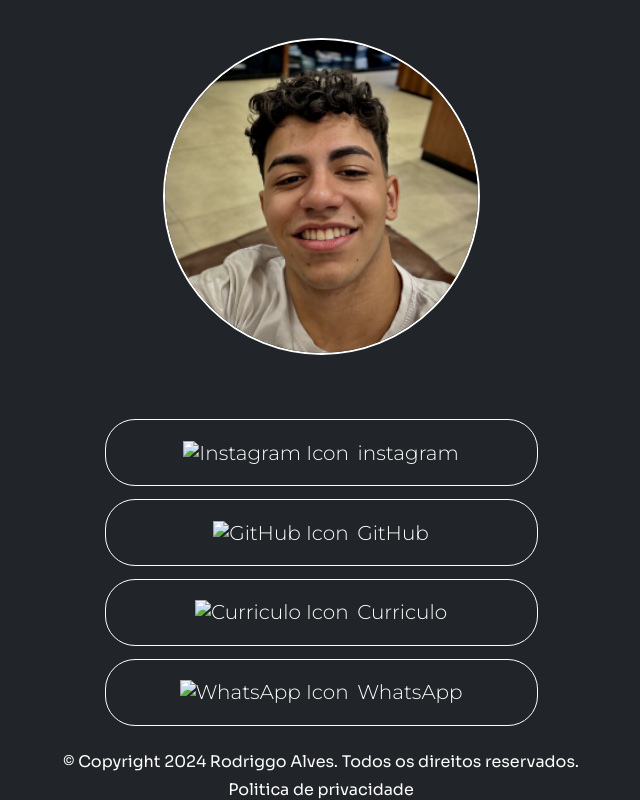
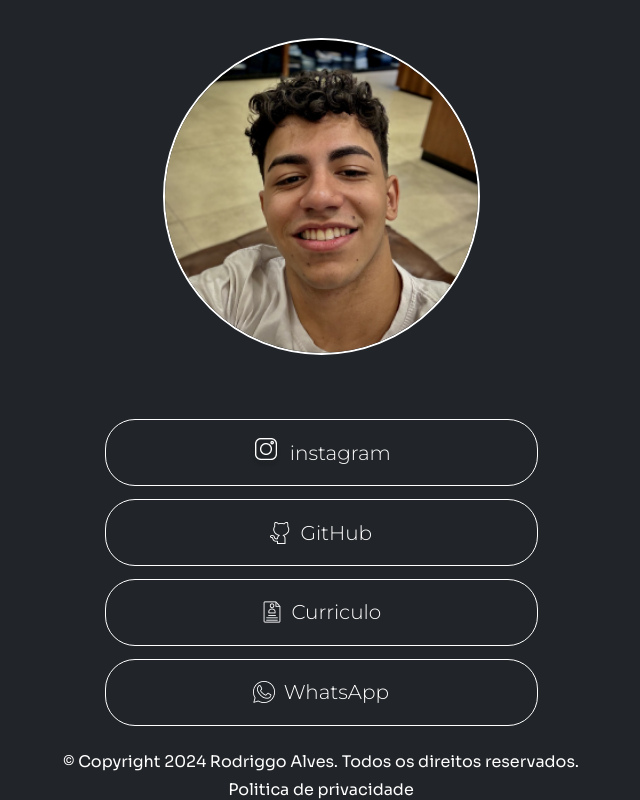
Before and after one commit to RodriggoAlves/Links, a plain HTML site: page index.html in a window 1280 px wide. Shown: the whole page, without its empty margins (319-959 px from the left). Drawn offline with Linux system fonts and the light colour scheme; the site is published under a folder, as on GitHub Pages, so addresses that start at the root find nothing.

Commit message:
Atualização de imagens

```diff
--- a/index.html
+++ b/index.html
@@ -18,7 +18,7 @@
         <section class="button">
 
             <a class="InstagramButton"  href="https://www.instagram.com/rodriggo.sx/">
-                <img class="icon" src="/Instagram.png" alt="Instagram Icon">
+                <img class="icon" src="Instagram.png" alt="Instagram Icon">
                 instagram
             </a>
 
@@ -27,7 +27,7 @@
         <section class="Button">
 
             <a class="GitHubButton" href="https://github.com/RodriggoAlves">
-                <img class="icon" src="/MeuGithub.png" alt="GitHub Icon">
+                <img class="icon" src="MeuGithub.png" alt="GitHub Icon">
                 GitHub
             </a>
 
@@ -36,7 +36,7 @@
         <section class="Button">
 
             <a class="CurriculoButton" href="">
-                <img class="icon" src="/MeuCurriculo.png" alt="Curriculo Icon">
+                <img class="icon" src="MeuCurriculo.png" alt="Curriculo Icon">
                 Curriculo
             </a>
 
@@ -45,7 +45,7 @@
         <section class="Button">
 
             <a class="WhatsAppButton" href="https://api.whatsapp.com/send/?phone=5562981917921&text&type=phone_number&app_absent=0">
-                <img class="icon" src="/WhastApp.png" alt="WhatsApp Icon">
+                <img class="icon" src="WhastApp.png" alt="WhatsApp Icon">
                 WhatsApp
             </a>
 
```
